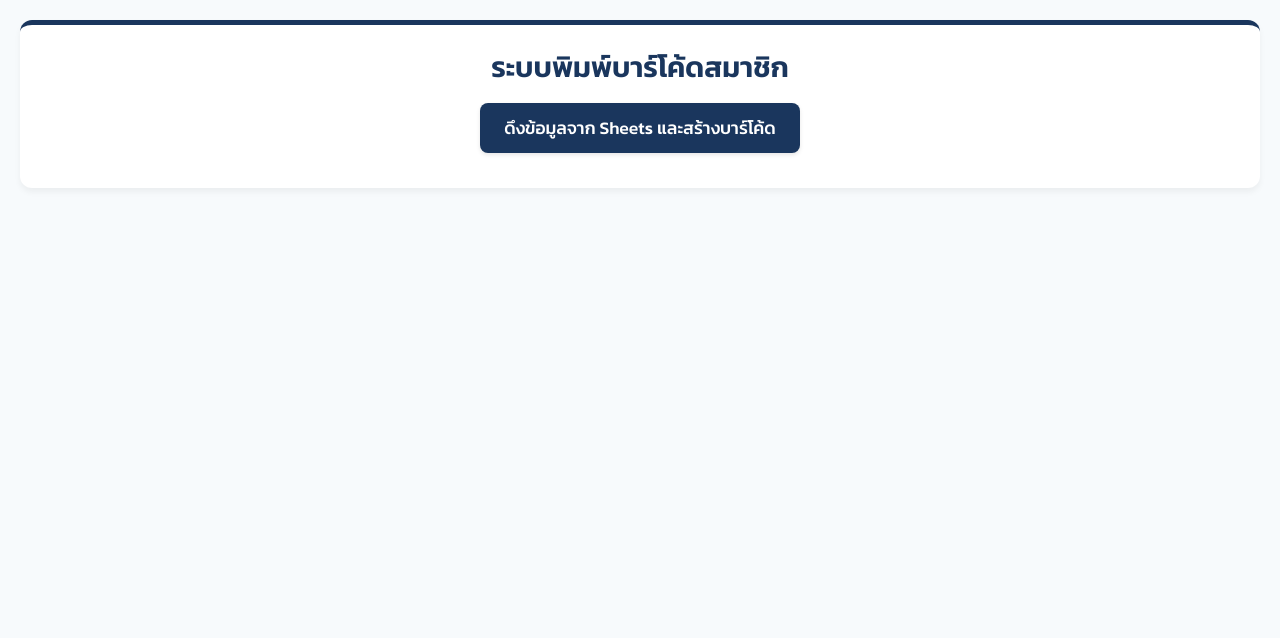
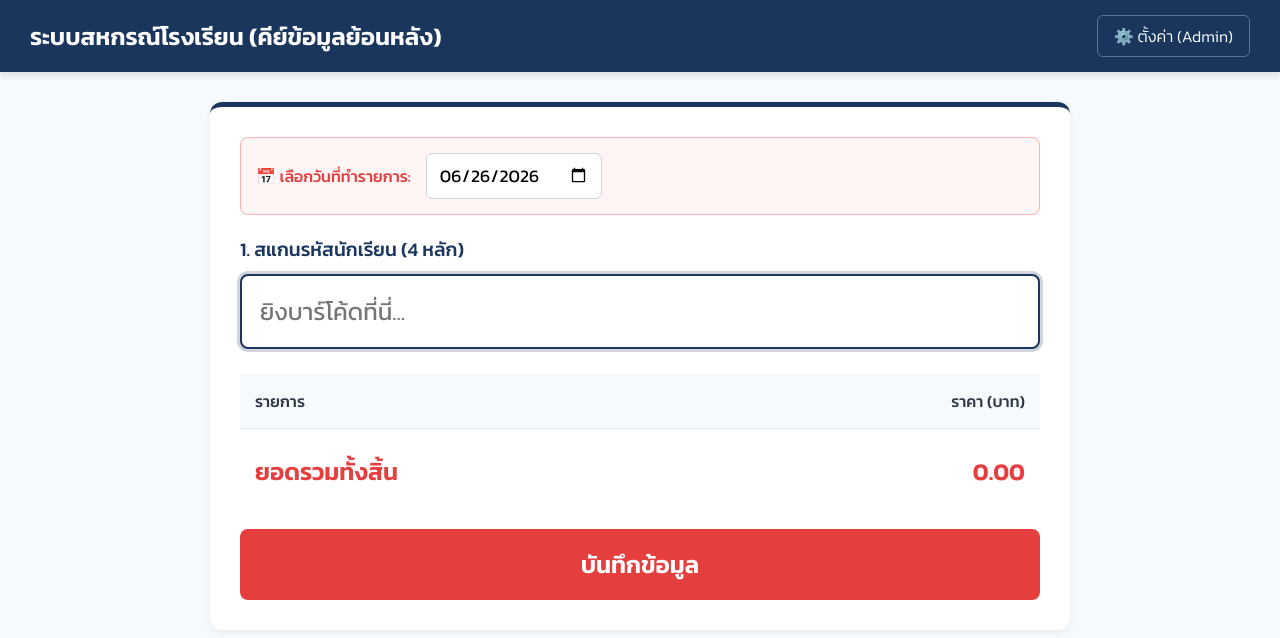
Before and after one commit to lalitaachokruk/School-cooperative-system, a plain HTML site: page index.html in a window 1280 px wide. Drawn offline with Linux system fonts and the light colour scheme.

Commit message:
Update index.html

```diff
--- a/index.html
+++ b/index.html
@@ -3,153 +3,231 @@
 <head>
     <meta charset="UTF-8">
     <meta name="viewport" content="width=device-width, initial-scale=1.0">
-    <title>ระบบพิมพ์บาร์โค้ดสมาชิก - โรงเรียนบ้านหาดส้มแป้น</title>
-
+    <title>ระบบคิดเงินสหกรณ์ - โรงเรียนบ้านหาดส้มแป้น</title>
     <link href="https://fonts.googleapis.com/css2?family=Kanit:wght@300;400;500;600&display=swap" rel="stylesheet">
-
-    <script src="https://cdn.jsdelivr.net/npm/jsbarcode@3.11.5/dist/JsBarcode.all.min.js"></script>
 
     <script src="https://www.gstatic.com/firebasejs/10.1.0/firebase-app-compat.js"></script>
     <script src="https://www.gstatic.com/firebasejs/10.1.0/firebase-firestore-compat.js"></script>
 
     <style>
-        /* ธีมสี น้ำเงิน(หลัก) - แดง(เน้น) - ขาว(พื้นหลัง) */
         :root {
             --primary-blue: #1A365D;
             --accent-red: #E53E3E;
             --bg-white: #FFFFFF;
             --bg-gray: #F7FAFC;
             --text-dark: #2D3748;
-            --text-gray: #718096;
+            --border-color: #E2E8F0;
         }
 
         body {
             font-family: 'Kanit', sans-serif;
             background-color: var(--bg-gray);
-            color: var(--text-dark);
             margin: 0;
-            padding: 20px;
+            display: flex;
+            flex-direction: column;
+            align-items: center;
+            min-height: 100vh;
         }
 
-        /* ส่วนหัวของหน้าเว็บ */
-        .header {
-            text-align: center;
-            margin-bottom: 40px;
-            padding: 20px;
+        .navbar {
+            background-color: var(--primary-blue);
+            width: 100%;
+            padding: 15px 30px;
+            color: var(--bg-white);
+            display: flex;
+            justify-content: space-between;
+            align-items: center;
+            box-sizing: border-box;
+            box-shadow: 0 4px 6px rgba(0,0,0,0.1);
+        }
+
+        .navbar h1 { margin: 0; font-size: 1.5rem; }
+
+        .admin-link {
+            color: var(--bg-white);
+            text-decoration: none;
+            font-weight: 300;
+            padding: 8px 16px;
+            border: 1px solid rgba(255,255,255,0.3);
+            border-radius: 6px;
+            transition: 0.3s;
+        }
+        .admin-link:hover { background-color: rgba(255,255,255,0.1); }
+
+        .main-container {
+            width: 100%;
+            max-width: 900px;
+            margin-top: 30px;
+            padding: 0 20px;
+            box-sizing: border-box;
+        }
+
+        .pos-card {
             background-color: var(--bg-white);
             border-radius: 12px;
-            box-shadow: 0 4px 6px rgba(0,0,0,0.05);
+            box-shadow: 0 4px 10px rgba(0,0,0,0.05);
+            padding: 30px;
             border-top: 5px solid var(--primary-blue);
         }
 
-        .header h1 {
-            margin: 0 0 15px 0;
-            color: var(--primary-blue);
-            font-size: 1.8rem;
+        /* กล่องเลือกวันที่สำหรับบันทึกย้อนหลัง */
+        .date-selector {
+            background-color: #FFF5F5;
+            border: 1px solid #FEB2B2;
+            padding: 15px;
+            border-radius: 8px;
+            margin-bottom: 20px;
+            display: flex;
+            align-items: center;
+            gap: 15px;
+        }
+        .date-selector label {
+            font-weight: 500;
+            color: var(--accent-red);
+        }
+        .date-selector input[type="date"] {
+            font-family: 'Kanit', sans-serif;
+            font-size: 1.1rem;
+            padding: 8px 12px;
+            border: 1px solid #CBD5E0;
+            border-radius: 6px;
+            outline: none;
         }
 
-        .btn-sync {
-            padding: 12px 24px;
-            background-color: var(--primary-blue);
-            color: var(--bg-white);
+        .scan-section {
+            display: flex;
+            flex-direction: column;
+            gap: 10px;
+            margin-bottom: 25px;
+        }
+
+        .scan-section label {
+            font-size: 1.2rem;
+            font-weight: 500;
+            color: var(--primary-blue);
+        }
+
+        #barcode-input {
+            width: 100%;
+            padding: 18px;
+            font-size: 1.5rem;
+            font-family: 'Kanit', sans-serif;
+            border: 2px solid var(--primary-blue);
+            border-radius: 8px;
+            outline: none;
+            box-sizing: border-box;
+            transition: 0.3s;
+        }
+
+        #barcode-input:focus {
+            box-shadow: 0 0 0 3px rgba(26, 54, 93, 0.2);
+        }
+
+        .member-info {
+            background-color: #EBF8FF;
+            border: 1px solid #BEE3F8;
+            color: #2B6CB0;
+            padding: 15px;
+            border-radius: 8px;
+            font-size: 1.2rem;
+            display: none;
+            justify-content: space-between;
+            align-items: center;
+        }
+
+        table {
+            width: 100%;
+            border-collapse: collapse;
+            margin-top: 20px;
+        }
+
+        th, td {
+            padding: 15px;
+            border-bottom: 1px solid var(--border-color);
+            text-align: left;
+        }
+
+        th {
+            background-color: var(--bg-gray);
+            color: var(--text-dark);
+            font-weight: 500;
+        }
+
+        .text-right { text-align: right; }
+
+        .total-row td {
+            font-size: 1.5rem;
+            font-weight: 600;
+            color: var(--accent-red);
+            border-bottom: none;
+            padding-top: 25px;
+        }
+
+        .btn-checkout {
+            width: 100%;
+            padding: 18px;
+            margin-top: 25px;
+            background-color: var(--accent-red);
+            color: white;
+            font-size: 1.5rem;
+            font-weight: 600;
+            font-family: 'Kanit', sans-serif;
             border: none;
             border-radius: 8px;
             cursor: pointer;
-            font-size: 1.1rem;
-            font-weight: 500;
-            font-family: 'Kanit', sans-serif;
-            transition: background-color 0.3s, transform 0.1s;
-            box-shadow: 0 2px 4px rgba(0,0,0,0.1);
+            transition: 0.3s;
         }
 
-        .btn-sync:hover {
-            background-color: #2B6CB0;
-        }
-
-        .btn-sync:active {
-            transform: scale(0.98);
-        }
-
-        /* เลย์เอาต์แสดงบัตรสมาชิก (Grid) */
-        .grid-container {
-            display: grid;
-            grid-template-columns: repeat(auto-fill, minmax(280px, 1fr));
-            gap: 25px;
-            max-width: 1200px;
-            margin: 0 auto;
-        }
-
-        /* ดีไซน์บัตรสมาชิก (Pixel-perfect) */
-        .member-card {
-            background: var(--bg-white);
-            padding: 25px 20px;
-            border-radius: 12px;
-            box-shadow: 0 4px 6px rgba(0,0,0,0.05);
-            text-align: center;
-            border-top: 4px solid var(--accent-red);
-            transition: transform 0.3s;
-        }
-
-        .member-card:hover {
-            transform: translateY(-5px);
-            box-shadow: 0 10px 15px rgba(0,0,0,0.1);
-        }
-
-        .member-card h3 {
-            margin: 0 0 5px 0;
-            font-size: 1.3rem;
-            color: var(--primary-blue);
-        }
-
-        .member-card p {
-            margin: 0 0 20px 0;
-            color: var(--text-gray);
-            font-size: 1rem;
-        }
-
-        .barcode-svg {
-            max-width: 100%;
-            height: auto;
-        }
-
-        #status-message {
-            margin-top: 15px;
-            font-size: 1rem;
-            color: var(--accent-red);
-        }
-
-        /* CSS สำหรับโหมดสั่งปริ้นท์ (Ctrl+P) */
-        @media print {
-            .header { display: none; }
-            body { background: white; padding: 0; }
-            .grid-container {
-                display: block; /* ยกเลิก Grid เปลี่ยนเป็นเรียงลงมาปกติ */
-            }
-            .member-card {
-                box-shadow: none;
-                border: 1px solid #E2E8F0;
-                border-top: 4px solid var(--accent-red);
-                page-break-inside: avoid;
-                margin-bottom: 20px;
-                width: 45%; /* ให้ปริ้นท์ได้ 2 ใบต่อ 1 แถวบนหน้า A4 */
-                display: inline-block;
-                margin-right: 2%;
-            }
-        }
+        .btn-checkout:hover { background-color: #C53030; }
     </style>
 </head>
 <body>
 
-    <div class="header">
-        <h1>ระบบพิมพ์บาร์โค้ดสมาชิก</h1>
-        <button class="btn-sync" onclick="fetchAndGenerate()">ดึงข้อมูลจาก Sheets และสร้างบาร์โค้ด</button>
-        <div id="status-message"></div>
-    </div>
+    <header class="navbar">
+        <h1>ระบบสหกรณ์โรงเรียน (คีย์ข้อมูลย้อนหลัง)</h1>
+        <a href="admin.html" class="admin-link">⚙️ ตั้งค่า (Admin)</a>
+    </header>
 
-    <div id="card-container" class="grid-container"></div>
+    <main class="main-container">
+        <div class="pos-card">
+
+            <div class="date-selector">
+                <label for="transaction-date">📅 เลือกวันที่ทำรายการ:</label>
+                <input type="date" id="transaction-date">
+            </div>
+
+            <div class="scan-section">
+                <label id="input-label">1. สแกนรหัสนักเรียน (4 หลัก)</label>
+                <input type="text" id="barcode-input" placeholder="ยิงบาร์โค้ดที่นี่..." autofocus autocomplete="off">
+            </div>
+
+            <div id="member-display" class="member-info">
+                <span id="member-name-text">ชื่อนักเรียน: -</span>
+                <button onclick="resetPOS()" style="padding: 5px 10px; border-radius: 4px; border:none; cursor:pointer;">ยกเลิก</button>
+            </div>
+
+            <table id="cart-table">
+                <thead>
+                    <tr>
+                        <th>รายการ</th>
+                        <th class="text-right">ราคา (บาท)</th>
+                    </tr>
+                </thead>
+                <tbody id="cart-body"></tbody>
+                <tfoot>
+                    <tr class="total-row">
+                        <td>ยอดรวมทั้งสิ้น</td>
+                        <td class="text-right" id="total-price">0.00</td>
+                    </tr>
+                </tfoot>
+            </table>
+
+            <button class="btn-checkout" id="btn-checkout" onclick="checkout()">บันทึกข้อมูล</button>
+
+        </div>
+    </main>
 
     <script>
-        // 1. ตั้งค่า Firebase Configuration ของคุณ
         const firebaseConfig = {
             apiKey: "AIzaSyAYaXrrNOCRbC7uDVc4tXHMDQcSiwswxoo",
             authDomain: "school-cooperative-system.firebaseapp.com",
@@ -158,83 +236,109 @@
             messagingSenderId: "383328934393",
             appId: "1:383328934393:web:0a326b1e0098b7d6cf4528"
         };
-
-        // 2. เริ่มต้นเชื่อมต่อ Firebase
         firebase.initializeApp(firebaseConfig);
         const db = firebase.firestore();
 
-        // 3. URL ของ Google Apps Script (ท่อส่งข้อมูล JSON)
-        const SHEET_API_URL = "https://script.google.com/macros/s/AKfycbwHj-Igmnm99WoxgskAc4-0NmyjsC6r6gC83AX0_f1n_nIWmLYQ0dR30F8xDJBTmEvdNw/exec";
+        let currentMemberId = null;
+        let totalAmount = 0;
 
-        // ฟังก์ชันหลักที่ทำงานเมื่อกดปุ่ม
-        async function fetchAndGenerate() {
-            const container = document.getElementById('card-container');
-            const statusMsg = document.getElementById('status-message');
+        const barcodeInput = document.getElementById('barcode-input');
+        const inputLabel = document.getElementById('input-label');
+        const memberDisplay = document.getElementById('member-display');
+        const memberNameText = document.getElementById('member-name-text');
+        const cartBody = document.getElementById('cart-body');
+        const totalPriceElement = document.getElementById('total-price');
+        const dateInput = document.getElementById('transaction-date');
 
-            container.innerHTML = "";
-            statusMsg.style.color = "#2B6CB0";
-            statusMsg.innerHTML = "กำลังดึงข้อมูลจาก Google Sheets และซิงค์ลง Firebase...";
+        // ตั้งค่าเริ่มต้นของช่องวันที่ให้เป็น "วันปัจจุบัน"
+        const today = new Date();
+        // ปรับฟอร์แมตให้รองรับ Input type="date" (YYYY-MM-DD)
+        const localISO = new Date(today.getTime() - (today.getTimezoneOffset() * 60000)).toISOString().split('T')[0];
+        dateInput.value = localISO;
 
-            try {
-                // ดึงข้อมูล JSON
-                const response = await fetch(SHEET_API_URL);
-                const members = await response.json();
+        barcodeInput.addEventListener('keypress', function(e) {
+            if (e.key === 'Enter') {
+                const scanValue = barcodeInput.value.trim();
+                if (scanValue !== "") {
+                    processScan(scanValue);
+                }
+                barcodeInput.value = '';
+            }
+        });
 
-                let successCount = 0;
+        async function processScan(value) {
+            if (currentMemberId === null) {
+                inputLabel.innerText = "กำลังค้นหารหัสนักเรียน...";
+                try {
+                    const doc = await db.collection("members").doc(value).get();
+                    if (doc.exists) {
+                        const memberData = doc.data();
+                        currentMemberId = value;
+                        memberNameText.innerText = `ด.ช./ด.ญ. ${memberData.name} (${memberData.class})`;
+                        memberDisplay.style.display = "flex";
 
-                // วนลูปสร้างการ์ดทีละคน
-                members.forEach(member => {
-                    // ตรวจสอบว่ามีรหัสสมาชิกหรือไม่
-                    if (member.member_id && member.member_id !== "") {
+                        inputLabel.innerText = "2. สแกนบาร์โค้ดราคาสินค้า (5, 10, 20...)";
+                        inputLabel.style.color = "#E53E3E";
+                    } else {
+                        alert("ไม่พบรหัสนักเรียนนี้ในระบบ กรุณาลองใหม่");
+                        inputLabel.innerText = "1. สแกนรหัสนักเรียน (4 หลัก)";
+                    }
+                } catch (error) {
+                    console.error("Error:", error);
+                }
+            } else {
+                const price = parseFloat(value);
+                if (!isNaN(price) && price > 0) {
+                    const tr = document.createElement('tr');
+                    tr.innerHTML = `
+                        <td>สินค้าราคา ${price} บาท</td>
+                        <td class="text-right">${price.toFixed(2)}</td>
+                    `;
+                    cartBody.appendChild(tr);
 
-                        // ก. สร้างโครงสร้าง HTML ของบัตร
-                        const card = document.createElement('div');
-                        card.className = 'member-card';
-                        card.innerHTML = `
-                            <h3>${member.name || 'ไม่ระบุชื่อ'}</h3>
-                            <p>ชั้น: ${member.class || '-'}</p>
-                            <svg id="barcode-${member.member_id}" class="barcode-svg"></svg>
-                        `;
-                        container.appendChild(card);
+                    totalAmount += price;
+                    totalPriceElement.innerText = totalAmount.toFixed(2);
+                } else {
+                    alert("รูปแบบบาร์โค้ดราคาไม่ถูกต้อง");
+                }
+            }
+        }
 
-                        // ข. สั่งไลบรารี JsBarcode ให้วาดบาร์โค้ด
-                        JsBarcode(`#barcode-${member.member_id}`, member.member_id.toString(), {
-                            format: "CODE128",
-                            lineColor: "#1A365D", // ให้สีบาร์โค้ดเป็นสีน้ำเงินเข้ม
-                            width: 2.5,
-                            height: 60,
-                            displayValue: true,
-                            font: "Kanit",
-                            fontSize: 18,
-                            margin: 10
-                        });
+        function checkout() {
+            const selectedDate = dateInput.value;
+            if (!selectedDate) {
+                alert("กรุณาระบุวันที่ทำรายการให้ถูกต้อง");
+                return;
+            }
+            if (currentMemberId === null) {
+                alert("กรุณาสแกนรหัสนักเรียนก่อนทำรายการ");
+                barcodeInput.focus();
+                return;
+            }
+            if (totalAmount === 0) {
+                alert("ยังไม่มีสินค้าในตะกร้า");
+                barcodeInput.focus();
+                return;
+            }
 
-                        // ค. นำข้อมูลไปเก็บใน Firebase Firestore แบบ Real-time
-                        db.collection("members").doc(member.member_id.toString()).set({
-                            name: member.name || '',
-                            class: member.class || '',
-                            shares: 0,
-                            total_buy_accumulated: 0
-                        }, { merge: true }) // merge: true ป้องกันการลบข้อมูลยอดเงินสะสมเดิมหากมีการดึงซ้ำ
-                        .then(() => {
-                            console.log("บันทึกข้อมูลสมาชิก " + member.member_id + " สำเร็จ");
-                        })
-                        .catch((error) => {
-                            console.error("Firebase Error:", error);
-                        });
+            // ในขั้นตอนนี้ เราจะเอาค่า selectedDate และ totalAmount ไปยิงเข้า Google Sheets ต่อไป
+            alert(`บันทึกยอดขายของวันที่: ${selectedDate} \nรหัสสมาชิก: ${currentMemberId}\nยอดรวม: ${totalAmount} บาท\nสำเร็จ!`);
 
-                        successCount++;
-                    }
-                });
+            resetPOS();
+        }
 
-                statusMsg.style.color = "#38A169"; // สีเขียวแจ้งเตือนสำเร็จ
-                statusMsg.innerHTML = `ดึงข้อมูลและสร้างบาร์โค้ดสำเร็จจำนวน ${successCount} รายการ <br><span style="font-size:0.9rem; color:#718096;">(สามารถกด Ctrl+P เพื่อสั่งปริ้นท์ได้เลย)</span>`;
+        function resetPOS() {
+            currentMemberId = null;
+            totalAmount = 0;
 
-            } catch (error) {
-                console.error("เกิดข้อผิดพลาดในการดึงข้อมูล: ", error);
-                statusMsg.style.color = "var(--accent-red)";
-                statusMsg.innerHTML = "เกิดข้อผิดพลาด: ไม่สามารถเชื่อมต่อกับ Google Sheets ได้ โปรดตรวจสอบ URL หรือสิทธิ์การเข้าถึง";
-            }
+            memberDisplay.style.display = "none";
+            cartBody.innerHTML = "";
+            totalPriceElement.innerText = "0.00";
+
+            inputLabel.innerText = "1. สแกนรหัสนักเรียน (4 หลัก)";
+            inputLabel.style.color = "var(--primary-blue)";
+
+            barcodeInput.focus();
         }
     </script>
 </body>
```
